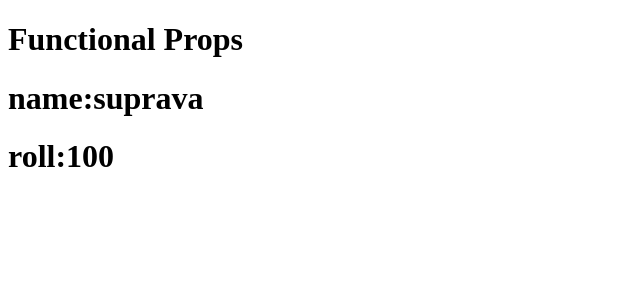
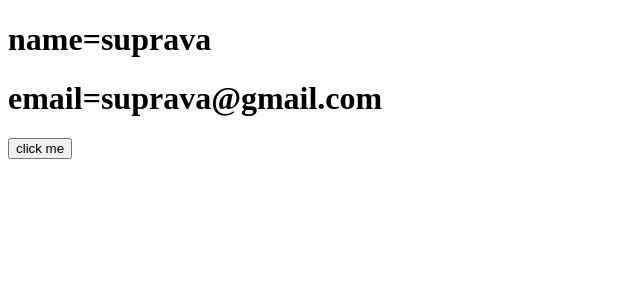
Before and after one commit to suprava16/REACT_SESSION_5, a React (Create React App) app: page / in a window 1280 px wide. Shown: the top 300 px of the page, without its empty margins (0-640 px from the left). Built offline with nearby package versions, Linux system fonts and the light colour scheme.

Commit message:
state variables in functional component

```diff
--- a/src/App.js
+++ b/src/App.js
@@ -6,7 +6,8 @@ import SetState_Method from "./Components/State/SetState_Method"
 import ChangeEvent from "./Components/State/ChangeEvent"
 import AddData from "./Components/State/AddData"
 import Greet from "./FunctionalComponents/Greet"
-import PropsCom from "./FunctionalComponents/PropsCom"
+import PropsCom from "./FunctionalComponents/FunctionalProps/PropsCom"
+import UseStateCom from "./FunctionalComponents/StateVariables/UseStateCom"
 class App extends React.Component {
   render() {
     return (
@@ -19,7 +20,8 @@ class App extends React.Component {
         {/* <ChangeEvent/> */}
         {/* <AddData/> */}
         {/* <Greet/> */}
-        <PropsCom name="suprava" roll={100}/>
+        {/* <PropsCom name="suprava" roll={100}/> */}
+        <UseStateCom/>
       </div>
     )
   }
--- /dev/null
+++ b/src/FunctionalComponents/FunctionalProps/NewComponent.js
@@ -0,0 +1,11 @@
+import React from "react";
+
+function NewComponent(props){
+  console.log(props)
+  return(
+    <div>
+      <h1>{props.data.name}</h1>
+    </div>
+  )
+}
+export default NewComponent
--- a/src/FunctionalComponents/PropsCom.js
+++ b/src/FunctionalComponents/FunctionalProps/PropsCom.js
@@ -1,5 +1,5 @@
 import React from "react"
-
+import NewComponent from "../FunctionalProps/NewComponent"
 function PropsCom(props){
   console.log(props)
 
@@ -11,7 +11,7 @@ function PropsCom(props){
     <h1>roll:{props.roll}</h1> */}
     <h1>name:{name}</h1>
     <h1>roll:{roll}</h1>
-
+    <NewComponent data={props}/>
     </>
   )
 }
--- /dev/null
+++ b/src/FunctionalComponents/StateVariables/UseStateCom.js
@@ -0,0 +1,19 @@
+import React ,{useState} from "react";
+
+function UseStateCom(){
+  const[name,setName]=useState("suprava");
+  const[email,setEmail]=useState("suprava@gmail.com")
+
+  const handleClick=()=>{
+    setName("supriya")
+    setEmail("supriya@gmail.com")
+  }
+  return(
+    <div>
+      <h1>name={name}</h1>
+      <h1>email={email}</h1>
+      <button onClick={handleClick}>click me</button>
+    </div>
+  )
+}
+export default UseStateCom
```
